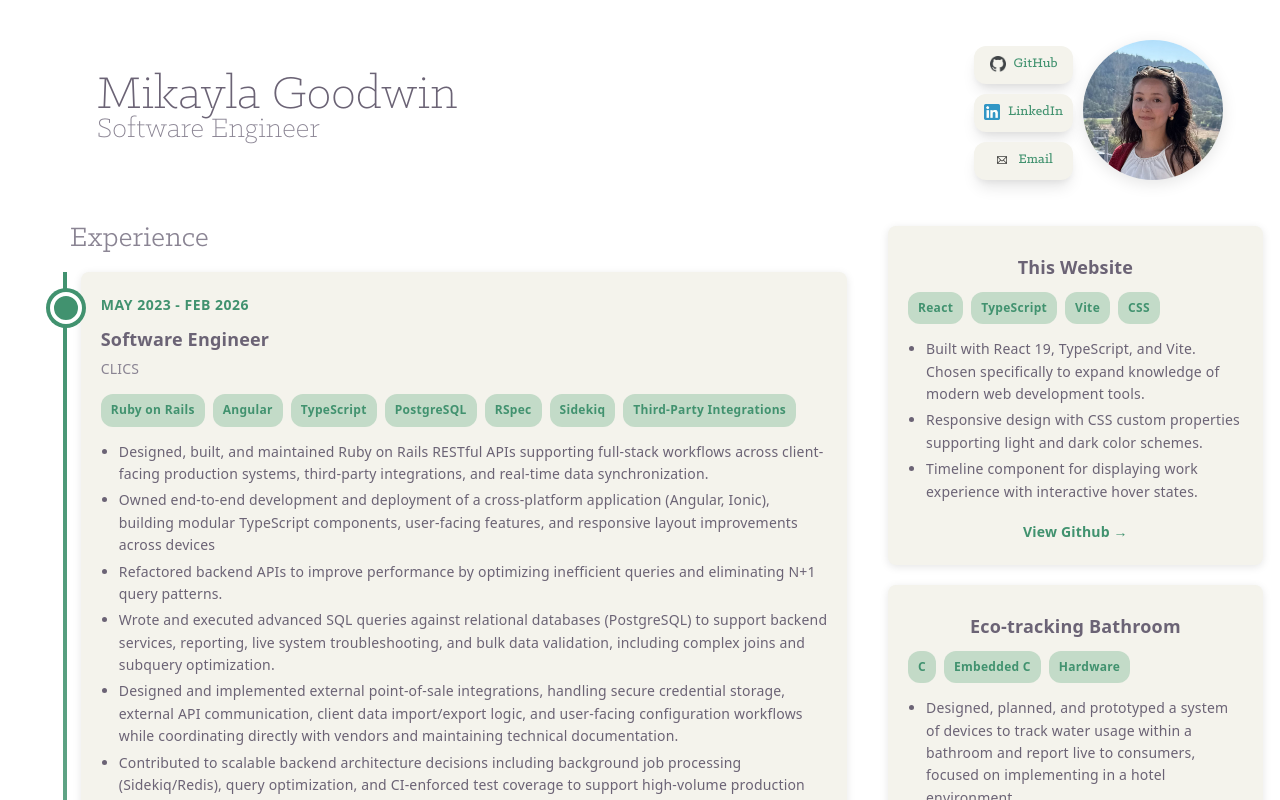
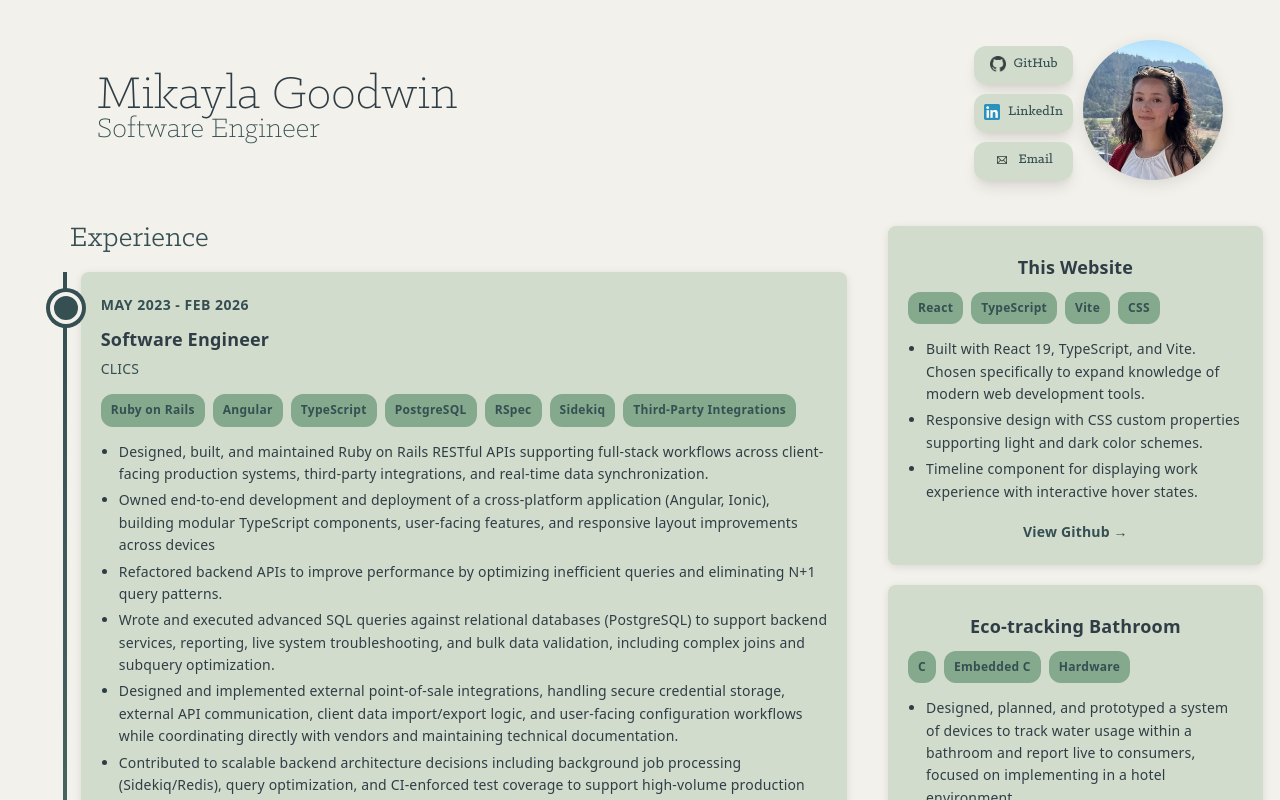
Before and after one commit to mikaylacora/me, a React (Vite) app: page / in a window 1280 px wide. Shown: the top 800 px of the page. Built offline with nearby package versions, Linux system fonts and the light colour scheme.

Commit message:
Add basic dark mode colors

```diff
--- a/src/index.css
+++ b/src/index.css
@@ -1,17 +1,16 @@
 @import './fonts.css';
 
 :root {
-  --text: #6b6375;
-  --text-h: #08060d;
-  --bg: #fff;
-  --muted-bg: #f4f3ec;
-  --muted-text: #8a8493;
+  --text: #2f3e46;
+  --text-h: #2f3e46;
+  --bg: #F3F1EB;
+  --muted-bg: #d2dccd;
+  --muted-text: #354f52;
   --border: #e5e4e7;
   --code-bg: #f4f3ec;
-  --accent: #41926f;
-  --accent-bg: rgba(134, 188, 154, 0.443);
-  --accent-border: rgba(130, 198, 237, 0.5);
-  --social-bg: rgba(244, 243, 236, 0.5);
+  --accent: #354f52;
+  --accent-bg: #84a98c;
+  --accent-border: #52796f;
   --shadow:
     rgba(0, 0, 0, 0.1) 0 10px 15px -3px, rgba(0, 0, 0, 0.05) 0 4px 6px -2px;
 
@@ -34,32 +33,33 @@
   }
 }
 
-/* @media (prefers-color-scheme: dark) {
+/* todo: adjust text colors in dark mode for readablity */
+@media (prefers-color-scheme: dark) {
   :root {
-    --text: #9ca3af;
-    --text-h: #f3f4f6;
-    --bg: #16171d;
-    --border: #2e303a;
-    --code-bg: #1f2028;
-    --accent: #5eae8e;
-    --accent-bg: rgba(132, 252, 208, 0.15);
-    --accent-border: rgba(86, 159, 135, 0.5);
-    --social-bg: rgba(47, 48, 58, 0.5);
+    --headers: #b1b0a5;
+    --text: #b1b0a5;
+    --text-h: #2f3e46;
+    --bg: #514d3e;
+    --muted-bg: #d2dccd;
+    --muted-text: #939184;
+    --border: #e5e4e7;
+    --code-bg: #f4f3ec;
+    --accent: #588286;
+    --accent-bg: #84a98c;
+    --accent-border: #52796f;
     --shadow:
-      rgba(0, 0, 0, 0.4) 0 10px 15px -3px, rgba(0, 0, 0, 0.25) 0 4px 6px -2px;
+      rgba(0, 0, 0, 0.1) 0 10px 15px -3px, rgba(0, 0, 0, 0.05) 0 4px 6px -2px;
   }
 
   #social .button-icon {
     filter: invert(1) brightness(2);
   }
-} */
+}
 
 #root {
-  /* width: px; */
   max-width: 100%;
   margin: 0 auto;
   text-align: center;
-  /* border-inline: 1px solid var(--border); */
   min-height: 100svh;
   display: flex;
   flex-direction: column;
@@ -69,54 +69,3 @@
 body {
   margin: 0;
 }
-
-/* h1,
-h2 {
-  font-family: var(--heading);
-  font-weight: 500;
-  color: var(--text-h);
-}
-
-h1 {
-  font-size: 56px;
-  letter-spacing: -1.68px;
-  margin: 32px 0;
-  @media (max-width: 1024px) {
-    font-size: 36px;
-    margin: 20px 0;
-  }
-}
-h2 {
-  font-size: 24px;
-  line-height: 118%;
-  letter-spacing: -0.24px;
-  margin: 0 0 8px;
-  @media (max-width: 1024px) {
-    font-size: 20px;
-  }
-}
-p {
-  margin: 0;
-} */
-
-code,
-.counter {
-  font-family: var(--mono);
-  display: inline-flex;
-  border-radius: 4px;
-  color: var(--text-h);
-}
-
-code {
-  font-size: 15px;
-  line-height: 135%;
-  padding: 4px 8px;
-  background: var(--code-bg);
-}
-
-/* @font-face {
-  font-family: 'Klinic Slab';
-  src: url('./assets/fonts/KlinicSlabLight.otf');
-  font-weight: 300;
-  font-style: normal;
-} */
```
